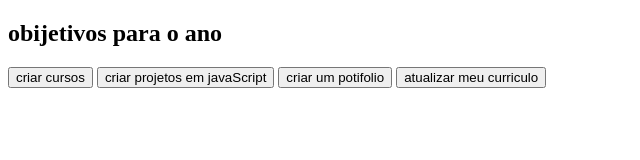
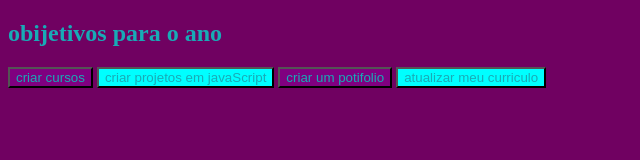
Before and after one commit to hectorrosa0/hector3F, a plain HTML site: page index.html in a window 1280 px wide. Shown: the whole page, without its empty margins (0-640 px from the left). Drawn offline with Linux system fonts and the light colour scheme.

Commit message:
Add files via upload

```diff
--- a/index.html
+++ b/index.html
@@ -5,16 +5,18 @@
     <meta http-equiv="X-UA-Compatible" content="IE=edge">
     <meta name="viewport" content="width=device-width, initial-scale=1.0">
     <title>meus projetos para o ano</title>
+    <link rel="stylesheet" href="style.css">
+<link rel="stylesheet" href="style.css">
 </head>
 <body>
     <section class="conteudo-principal">
 
         <h2 class="titulo-principal">obijetivos para o ano</h2>
 <div class="botoes">
-    <button class="botao">criar cursos</button>
-    <button class="botao">criar projetos em javaScript</button>
-    <button class="botao">criar um potifolio</button>
-    <button class="botao">atualizar meu curriculo</button>
+    <button class="botao1">criar cursos</button>
+    <button class="botao2">criar projetos em javaScript</button>
+    <button class="botao3">criar um potifolio</button>
+    <button class="botao4">atualizar meu curriculo</button>
 
 </div>
     </section>
--- a/style.css
+++ b/style.css
@@ -0,0 +1,30 @@
+.botao1{
+background-color: purple;
+
+}
+.botao2{
+background-color: aqua;
+
+}
+.botao3{
+background-color: purple;
+
+}
+.botao4{
+background-color: aqua;
+
+}
+:root{
+    --cor-de-fundo: #700161;
+--verde: #6FFF57;
+--branco:#18abb6;
+--botao-ativo: #3E375E;
+--botao-inativo : rgba(58,55,94,0.5);
+--texto-fundo:rgba(58,55,94,0.3);
+}
+*{
+background-color: var(--cor-de-fundo);
+color: var(--branco);
+
+
+}
```
